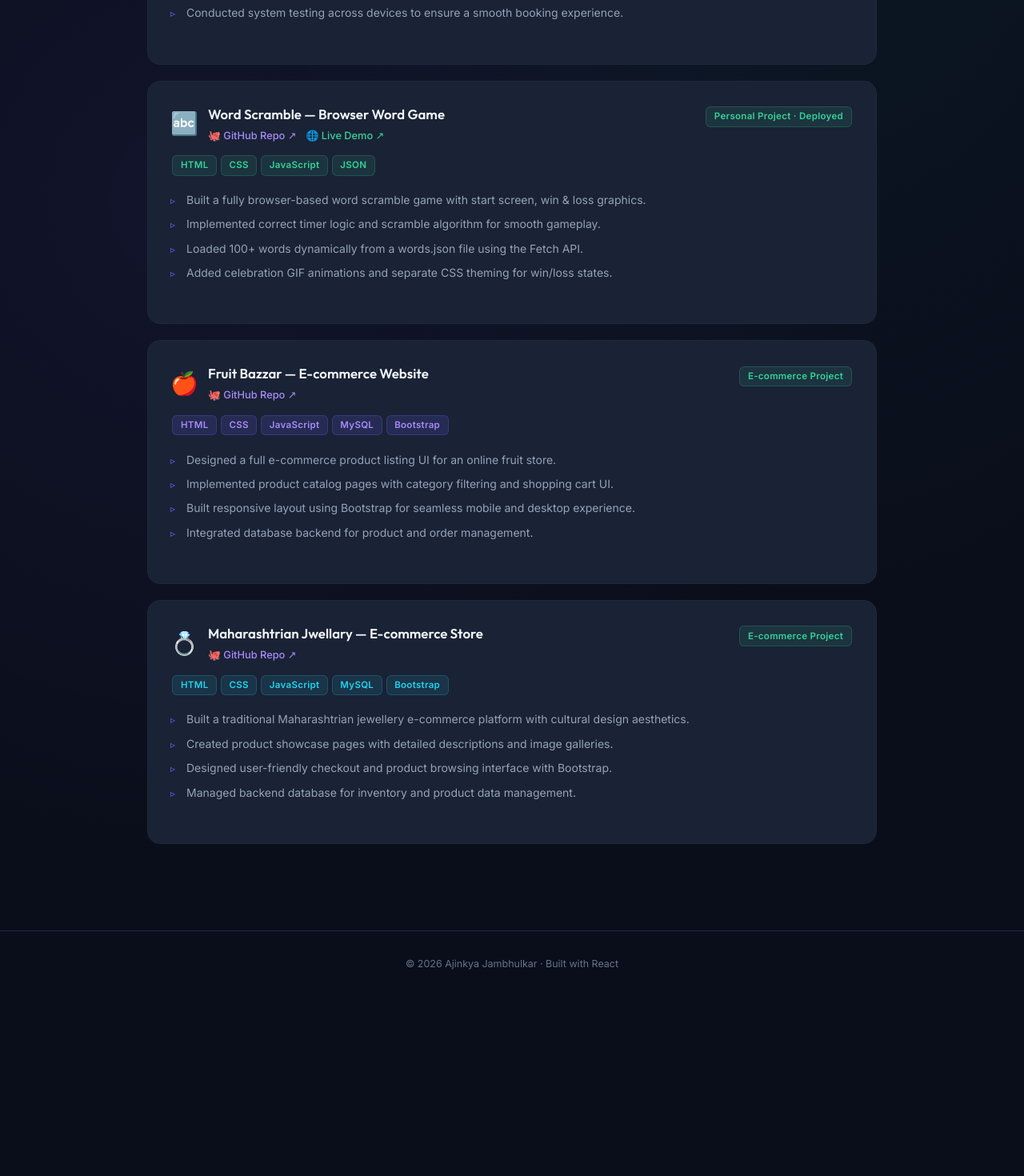
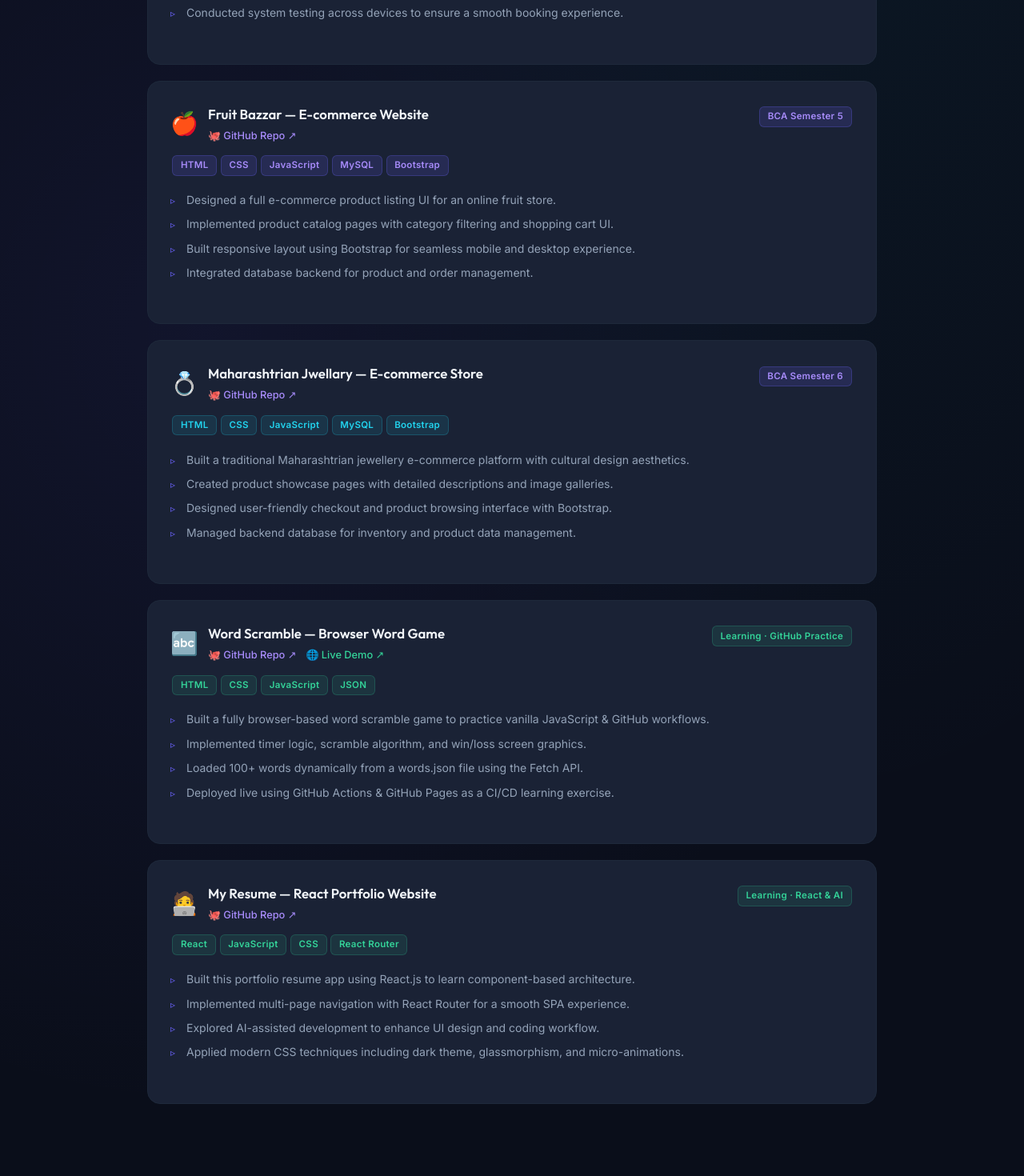
Before and after one commit to ajjuu04/my-resume, a React (Create React App) app: page /Project in a window 1280 px wide. Shown: the part 740-2210 px from the top of the page at 80% size. Before the commit the page ends 1987 px from the top, so only its background shows below. Built offline with nearby package versions, Linux system fonts and the light colour scheme.

Commit message:
Fixed project semester badges and added my-resume project

```diff
--- a/src/pages/Project.js
+++ b/src/pages/Project.js
@@ -6,7 +6,7 @@ function Project() {
       linkLabel: 'GitHub Repo',
       liveLink: null,
       tech: ['HTML', 'CSS', 'JavaScript', 'MySQL', 'Bootstrap'],
-      badge: 'BCA Sem 3 Project',
+      badge: 'BCA Semester 3',
       icon: '🩸',
       color: 'tag-purple',
       points: [
@@ -22,7 +22,7 @@ function Project() {
       linkLabel: 'GitHub Repo',
       liveLink: 'https://busbooking.wuaze.com/',
       tech: ['HTML', 'CSS', 'JavaScript', 'MySQL', 'Bootstrap'],
-      badge: 'BCA Sem 3 Project',
+      badge: 'BCA Semester 4',
       icon: '🚌',
       color: 'tag-cyan',
       points: [
@@ -33,28 +33,12 @@ function Project() {
       ]
     },
     {
-      name: 'Word Scramble — Browser Word Game',
-      link: 'https://github.com/ajjuu04/word-scramble',
-      linkLabel: 'GitHub Repo',
-      liveLink: 'https://ajjuu04.github.io/word-scramble/',
-      tech: ['HTML', 'CSS', 'JavaScript', 'JSON'],
-      badge: 'Personal Project · Deployed',
-      icon: '🔤',
-      color: 'tag-green',
-      points: [
-        'Built a fully browser-based word scramble game with start screen, win & loss graphics.',
-        'Implemented correct timer logic and scramble algorithm for smooth gameplay.',
-        'Loaded 100+ words dynamically from a words.json file using the Fetch API.',
-        'Added celebration GIF animations and separate CSS theming for win/loss states.',
-      ]
-    },
-    {
       name: 'Fruit Bazzar — E-commerce Website',
       link: 'https://github.com/ajjuu04/Fruit-Bazzar-Ecommerce',
       linkLabel: 'GitHub Repo',
       liveLink: null,
       tech: ['HTML', 'CSS', 'JavaScript', 'MySQL', 'Bootstrap'],
-      badge: 'E-commerce Project',
+      badge: 'BCA Semester 5',
       icon: '🍎',
       color: 'tag-purple',
       points: [
@@ -70,7 +54,7 @@ function Project() {
       linkLabel: 'GitHub Repo',
       liveLink: null,
       tech: ['HTML', 'CSS', 'JavaScript', 'MySQL', 'Bootstrap'],
-      badge: 'E-commerce Project',
+      badge: 'BCA Semester 6',
       icon: '💍',
       color: 'tag-cyan',
       points: [
@@ -80,12 +64,49 @@ function Project() {
         'Managed backend database for inventory and product data management.',
       ]
     },
+    {
+      name: 'Word Scramble — Browser Word Game',
+      link: 'https://github.com/ajjuu04/word-scramble',
+      linkLabel: 'GitHub Repo',
+      liveLink: 'https://ajjuu04.github.io/word-scramble/',
+      tech: ['HTML', 'CSS', 'JavaScript', 'JSON'],
+      badge: 'Learning · GitHub Practice',
+      icon: '🔤',
+      color: 'tag-green',
+      points: [
+        'Built a fully browser-based word scramble game to practice vanilla JavaScript & GitHub workflows.',
+        'Implemented timer logic, scramble algorithm, and win/loss screen graphics.',
+        'Loaded 100+ words dynamically from a words.json file using the Fetch API.',
+        'Deployed live using GitHub Actions & GitHub Pages as a CI/CD learning exercise.',
+      ]
+    },
+    {
+      name: 'My Resume — React Portfolio Website',
+      link: 'https://github.com/ajjuu04/my-resume',
+      linkLabel: 'GitHub Repo',
+      liveLink: null,
+      tech: ['React', 'JavaScript', 'CSS', 'React Router'],
+      badge: 'Learning · React & AI',
+      icon: '🧑‍💻',
+      color: 'tag-green',
+      points: [
+        'Built this portfolio resume app using React.js to learn component-based architecture.',
+        'Implemented multi-page navigation with React Router for a smooth SPA experience.',
+        'Explored AI-assisted development to enhance UI design and coding workflow.',
+        'Applied modern CSS techniques including dark theme, glassmorphism, and micro-animations.',
+      ]
+    },
   ];
 
   return (
     <div>
       <p className="section-title">What I've Built</p>
-      <h2 className="section-heading">Projects <span style={{ fontSize: '1rem', color: 'var(--text-muted)', fontWeight: '400' }}>({projects.length})</span></h2>
+      <h2 className="section-heading">
+        Projects{' '}
+        <span style={{ fontSize: '1rem', color: 'var(--text-muted)', fontWeight: '400' }}>
+          ({projects.length})
+        </span>
+      </h2>
 
       {projects.map((project, i) => (
         <div className="card" key={i}>
@@ -95,7 +116,7 @@ function Project() {
               <span style={{ fontSize: '1.75rem' }}>{project.icon}</span>
               <div>
                 <p className="card-title">{project.name}</p>
-                <div style={{ display: 'flex', gap: '0.75rem', flexWrap: 'wrap', marginTop: '0.2rem' }}>
+                <div style={{ display: 'flex', gap: '0.75rem', flexWrap: 'wrap', marginTop: '0.25rem' }}>
                   <a href={project.link} target="_blank" rel="noreferrer" className="accent-link" style={{ fontSize: '0.8rem' }}>
                     🐙 {project.linkLabel} ↗
                   </a>
@@ -107,7 +128,12 @@ function Project() {
                 </div>
               </div>
             </div>
-            <span className="tag tag-green" style={{ flexShrink: 0 }}>{project.badge}</span>
+            <span
+              className={`tag ${project.badge.startsWith('Learning') ? 'tag-green' : 'tag-purple'}`}
+              style={{ flexShrink: 0 }}
+            >
+              {project.badge}
+            </span>
           </div>
 
           {/* Tech Stack */}
```
